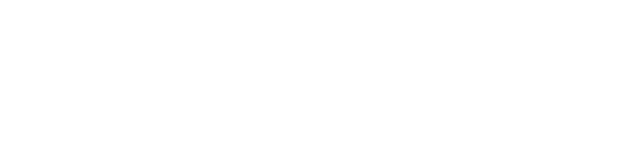
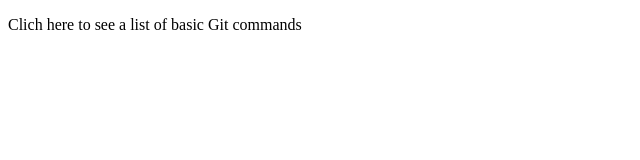
Before and after one commit to Naomi-cherono85/zeroday, a plain HTML site: page index.html in a window 1280 px wide. Shown: the whole page, without its empty margins (0-640 px from the left). Drawn offline with Linux system fonts and the light colour scheme.

Commit message:
i just added a new file

```diff
--- a/index.html
+++ b/index.html
@@ -6,6 +6,6 @@
     <title>Document</title>
 </head>
 <body>
-
+<a href="git_commands.html"></a><p>Clich here to see a list of basic Git commands</p>
 </body>
 </html>
```
Also changed, not shown: 1 other file.
